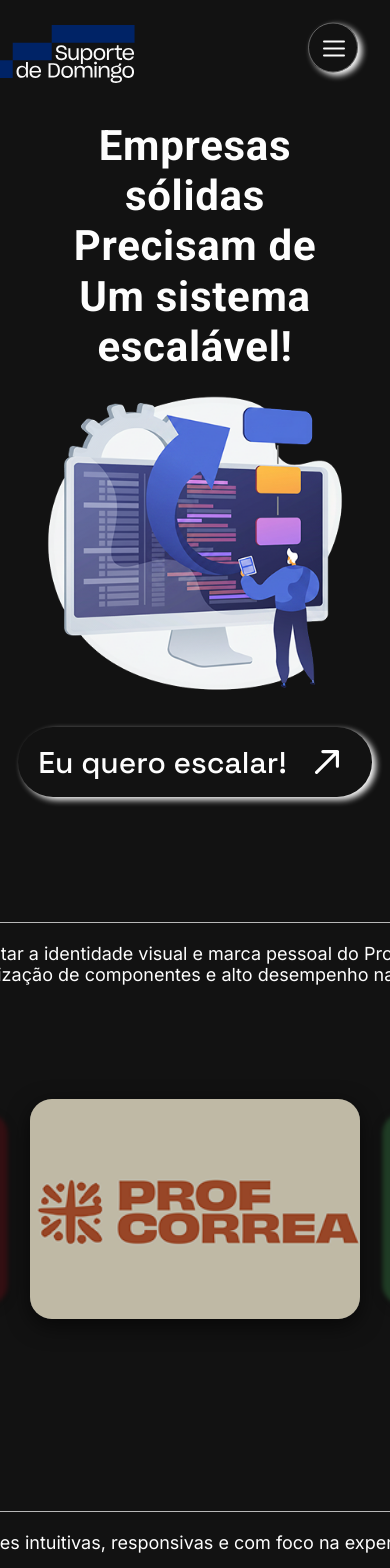
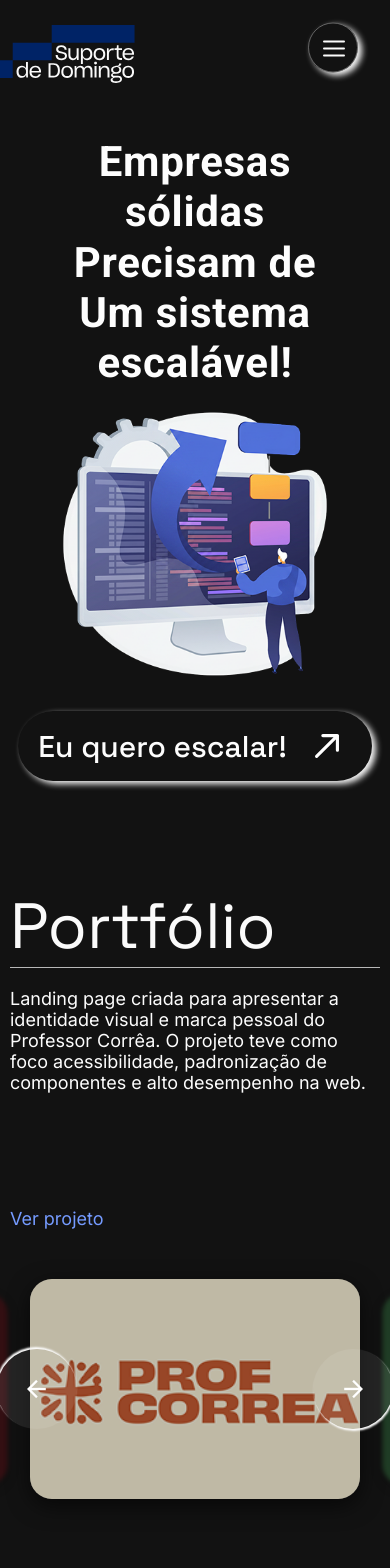
Before and after one commit to srjuninn/suporteDeDomingoRebrand-Project, a React (Vite) app: page / in a window 390 px wide. Shown: the top 1568 px of the page. Built offline with nearby package versions, Linux system fonts and the light colour scheme.

Commit message:
feat: add portfolio responsivity

```diff
--- a/src/layouts/Main/Main.scss
+++ b/src/layouts/Main/Main.scss
@@ -171,7 +171,7 @@
                 }
 
                 img {
-                    width: 450px;
+                    width: 350px;
                 }
 
             }
--- a/src/layouts/Portfolio/Portfolio.scss
+++ b/src/layouts/Portfolio/Portfolio.scss
@@ -72,6 +72,10 @@
       @include respond-to(md){
         left: -3%;
       }
+      @include respond-to(sm){
+        left: -10%;
+        top: 10%;
+      }
     }
 
     .alignR {
@@ -81,6 +85,10 @@
 
       @include respond-to(md){
         right: -3%;
+      }
+
+      @include respond-to(sm){
+        right: -10%;
       }
     }
 
@@ -148,6 +156,14 @@
     max-width: 1050px;
 
   }
+  @include respond-to(sm){
+    margin-top: 10%;
+    max-width: 450px;
+
+    p {
+      min-height: 200px;
+    }
+  }
 }
 
 .no-domain {
```
